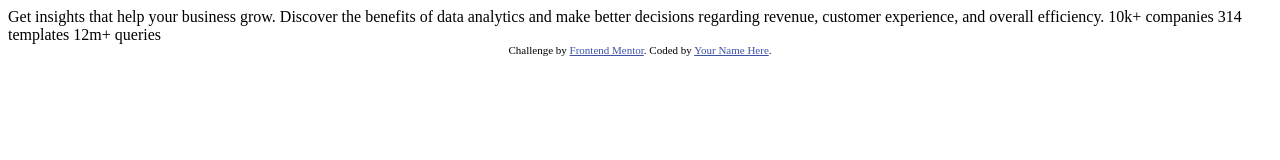
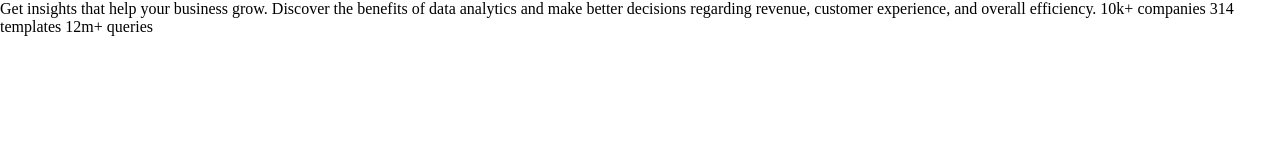
Before and after one commit to ManasiCoder/stats-preview-card-component, a plain HTML site: page index.html in a window 1280 px wide. Drawn offline with Linux system fonts and the light colour scheme.

Commit message:
New update

```diff
--- /dev/null
+++ b/assets/css/main.css
@@ -0,0 +1 @@
+@import url("./reset.css");
--- /dev/null
+++ b/assets/css/reset.css
@@ -0,0 +1,5 @@
+* {
+    margin: 0;
+    padding: 0;
+    box-sizing: border-box;
+}
--- a/index.html
+++ b/index.html
@@ -2,17 +2,12 @@
 <html lang="en">
 <head>
   <meta charset="UTF-8">
-  <meta name="viewport" content="width=device-width, initial-scale=1.0"> <!-- displays site properly based on user's device -->
+  <meta name="viewport" content="width=device-width, initial-scale=1.0">
 
   <link rel="icon" type="image/png" sizes="32x32" href="./images/favicon-32x32.png">
+  <link rel="stylesheet" href="./assets/css/main.css">
 
   <title>Frontend Mentor | Stats preview card component</title>
-
-  <!-- Feel free to remove these styles or customise in your own stylesheet 👍 -->
-  <style>
-    .attribution { font-size: 11px; text-align: center; }
-    .attribution a { color: hsl(228, 45%, 44%); }
-  </style>
 </head>
 <body>
 
@@ -25,9 +20,5 @@
   314 templates
   12m+ queries
 
-  <div class="attribution">
-    Challenge by <a href="https://www.frontendmentor.io?ref=challenge" target="_blank">Frontend Mentor</a>.
-    Coded by <a href="#">Your Name Here</a>.
-  </div>
 </body>
 </html>
```
Also changed, not shown: assets/images/favicon-32x32.png (renamed from images/favicon-32x32.png), assets/images/image-header-desktop.jpg (renamed from images/image-header-desktop.jpg), assets/images/image-header-mobile.jpg (renamed from images/image-header-mobile.jpg).
